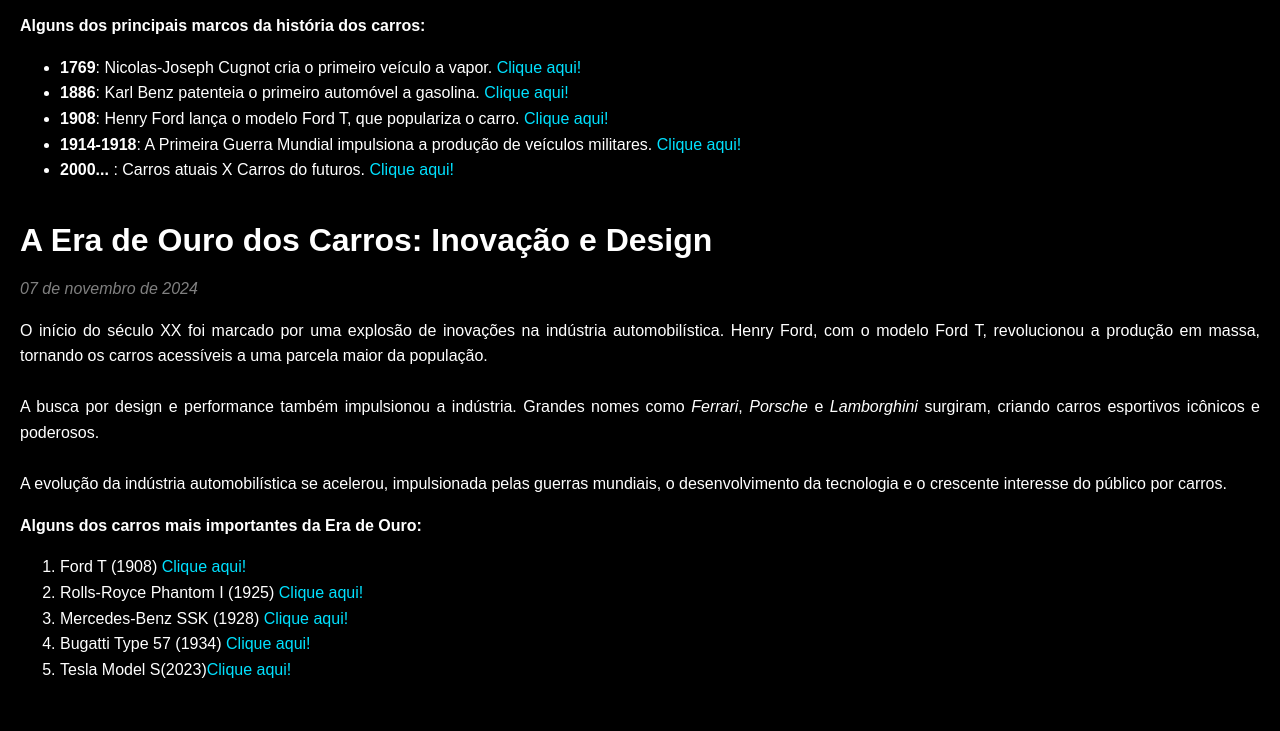
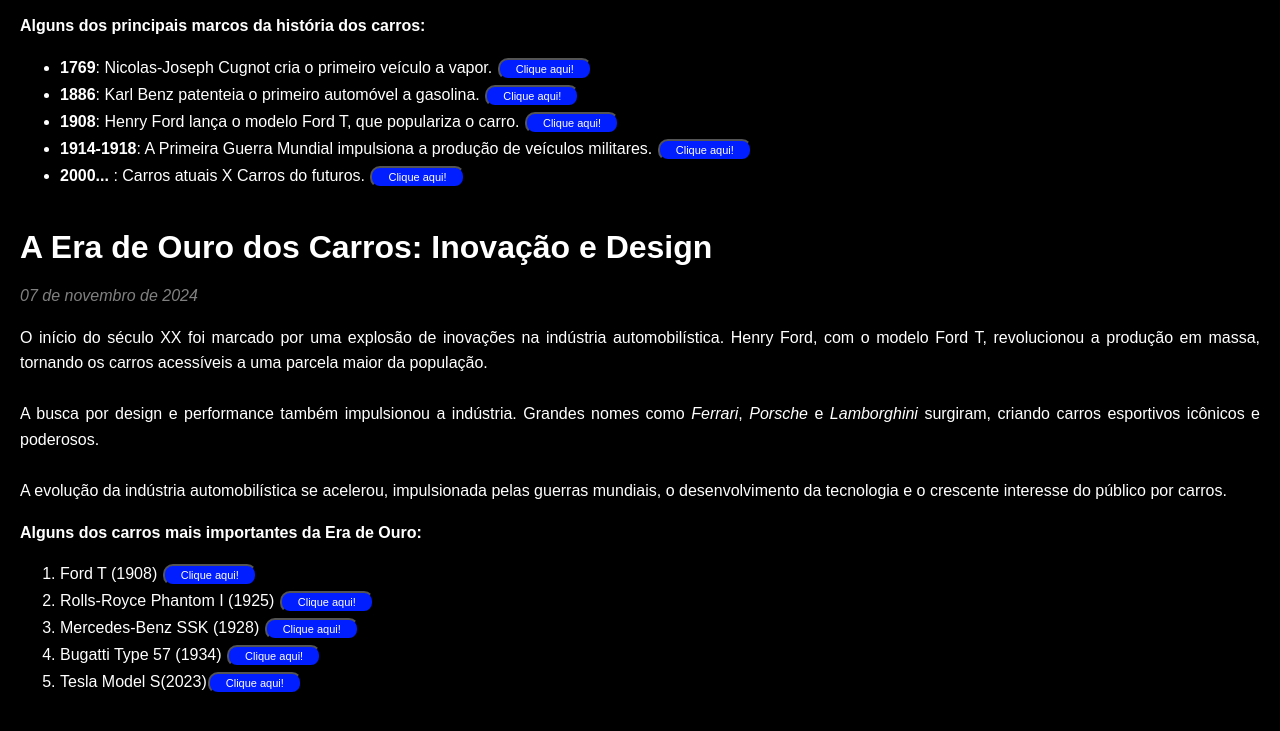
Before and after one commit to Jose-Henrique-a/Blog-da-Evolucao-dos-Carros, a plain HTML site: page index.html in a window 1280 px wide. Shown: the part 839-1570 px from the top of the page. Drawn offline with Linux system fonts and the light colour scheme.

Commit message:
adicionadoBotoes

```diff
--- a/index.html
+++ b/index.html
@@ -33,11 +33,11 @@
             <p>
                 <strong>Alguns dos principais marcos da história dos carros:</strong>
                 <ul>
-                    <li><strong>1769</strong>: Nicolas-Joseph Cugnot cria o primeiro veículo a vapor.<a href="nicolas.html"> Clique aqui!</a></li>
-                    <li><strong>1886</strong>: Karl Benz patenteia o primeiro automóvel a gasolina. <a href="karl.html">Clique aqui!</a></li>
-                    <li><strong>1908</strong>: Henry Ford lança o modelo Ford T, que populariza o carro. <a href="henry.html">Clique aqui!</a></li>
-                    <li><strong>1914-1918</strong>: A Primeira Guerra Mundial impulsiona a produção de veículos militares. <a href="guerra.html">Clique aqui!</a></li>
-                    <li><strong>2000... </strong>: Carros atuais X Carros do futuros. <a href="futuro.html">Clique aqui!</a></li>
+                    <li><strong>1769</strong>: Nicolas-Joseph Cugnot cria o primeiro veículo a vapor.<a href="nicolas.html"> <button class="button">Clique aqui!</button></a></li>
+                    <li><strong>1886</strong>: Karl Benz patenteia o primeiro automóvel a gasolina. <a href="karl.html"><button class="button">Clique aqui!</button></a></li>
+                    <li><strong>1908</strong>: Henry Ford lança o modelo Ford T, que populariza o carro. <a href="henry.html"><button class="button">Clique aqui!</button></a></li>
+                    <li><strong>1914-1918</strong>: A Primeira Guerra Mundial impulsiona a produção de veículos militares. <a href="guerra.html"><button class="button">Clique aqui!</button></a></li>
+                    <li><strong>2000... </strong>: Carros atuais X Carros do futuros. <a href="futuro.html"><button class="button">Clique aqui!</button></a></li>
                 </ul>
             </p>
         </section>
@@ -55,11 +55,11 @@
             <p>
                 <strong>Alguns dos carros mais importantes da Era de Ouro:</strong>
                 <ol>
-                    <li>Ford T (1908) <a href="fordt.html">Clique aqui!</a></li>
-                    <li>Rolls-Royce Phantom I (1925) <a href="rolls.html">Clique aqui!</a></li>
-                    <li>Mercedes-Benz SSK (1928) <a href="mercedes.html">Clique aqui!</a></li>
-                    <li>Bugatti Type 57 (1934) <a href="bugatti.html">Clique aqui!</a></li>
-                    <li>Tesla Model S(2023)<a href="tesla.html">Clique aqui!</a></li>
+                    <li>Ford T (1908) <a href="fordt.html"><button class="button">Clique aqui!</button></a></li>
+                    <li>Rolls-Royce Phantom I (1925) <a href="rolls.html"><button class="button">Clique aqui!</button></a></li>
+                    <li>Mercedes-Benz SSK (1928) <a href="mercedes.html"><button class="button">Clique aqui!</button></a></li>
+                    <li>Bugatti Type 57 (1934) <a href="bugatti.html"><button class="button">Clique aqui!</button></a></li>
+                    <li>Tesla Model S(2023)<a href="tesla.html"><button class="button">Clique aqui!</button></a></li>
                 </ol>
                 <br>
             </p>
--- a/style.css
+++ b/style.css
@@ -90,14 +90,14 @@ a:hover {
 }
 
 .button {
-    border-radius: 50px;
+    border-radius: 10px;
     color: white;
     background-color: rgb(0, 30, 255);
-    padding: 15px 32px;
+    padding: 3px 16px;
     text-align: center;
     text-decoration: none;
     display: inline-block;
-    font-size: 16px;
-    margin: 4px 2px;
+    font-size: 11px;
+    margin: 2px 1px;
     cursor: pointer;
   }
```
